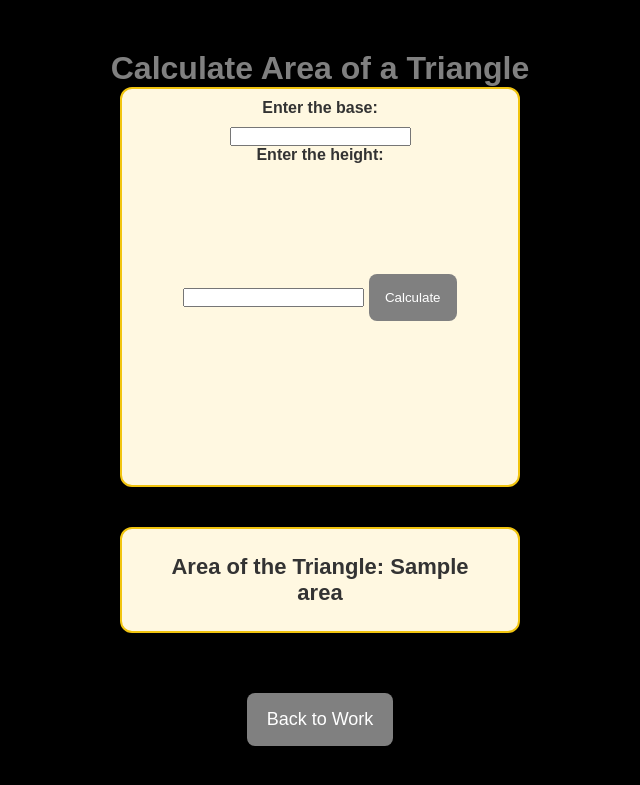
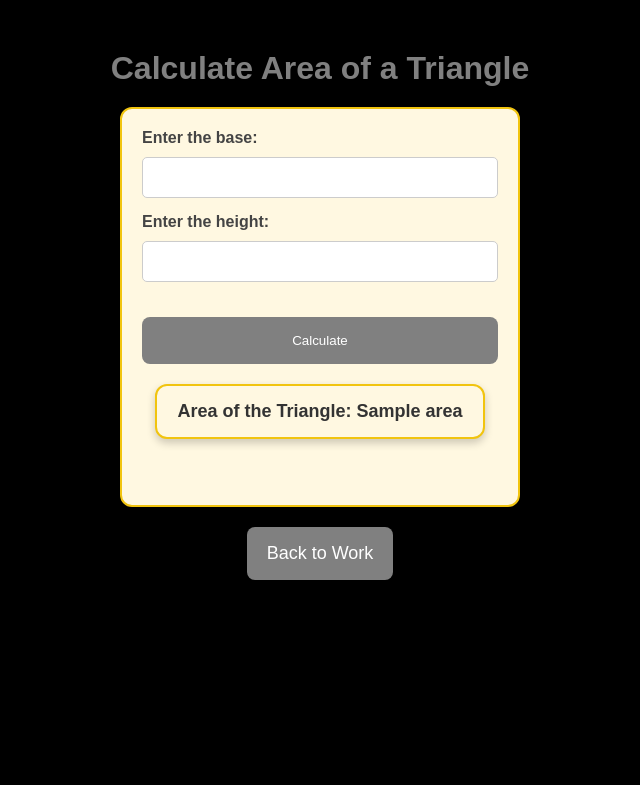
Before and after one commit to ITZMEXYZ/LABORATORY-3-DSA-, a Flask app: template template/areaoftriangle.html in a window 1280 px wide. Shown: the top 785 px of the page, without its empty margins (320-960 px from the left). Run offline with Flask 3, Linux system fonts and the light colour scheme; the template is opened without the code that fills it: most values are stand-ins (such as "Sample title", 1, 10 or a date in 2020).

Commit message:
New area of triangle HTML template
Updated the HTML structure and added required attributes for input fields. Improved layout with new classes for styling.

```diff
--- a/template/areaoftriangle.html
+++ b/template/areaoftriangle.html
@@ -4,29 +4,33 @@
     <title>Area of a Triangle</title>
     <link rel="stylesheet" href="{{ url_for('static', filename='css/style.css') }}">
 </head>
-<body>
+<body class="area-triangle">
+
     <h1>Calculate Area of a Triangle</h1>
 
+    <div class="triangle-container">
         <form action="/areaoftriangle" method="post">
             <label for="base">Enter the base:</label>
-        <input type="number" id="base" name="base" step="any">
-        <br>
+            <input type="number" id="base" name="base" step="any" required>
+
             <label for="height">Enter the height:</label>
-        <input type="number" id="height" name="height" step="any">
+            <input type="number" id="height" name="height" step="any" required>
 
             <input type="submit" value="Calculate">
-    </form>
 
             {% if area %}
-    <div class="area-box">
-        Area of the Triangle: {{area}}
+            <div class="result-box">
+                Area of the Triangle: {{ area }}
             </div>
             {% endif %}
+        </form>
+    </div>
 
     <div>
-        <button onclick="history.back()">Back to Work</button>
+        <a href="/works">
+            <button type="button">Back to Work</button>
+        </a>
     </div>
-
 
 </body>
 </html>
```
Lines whose indentation alone changed are shown as unchanged.
